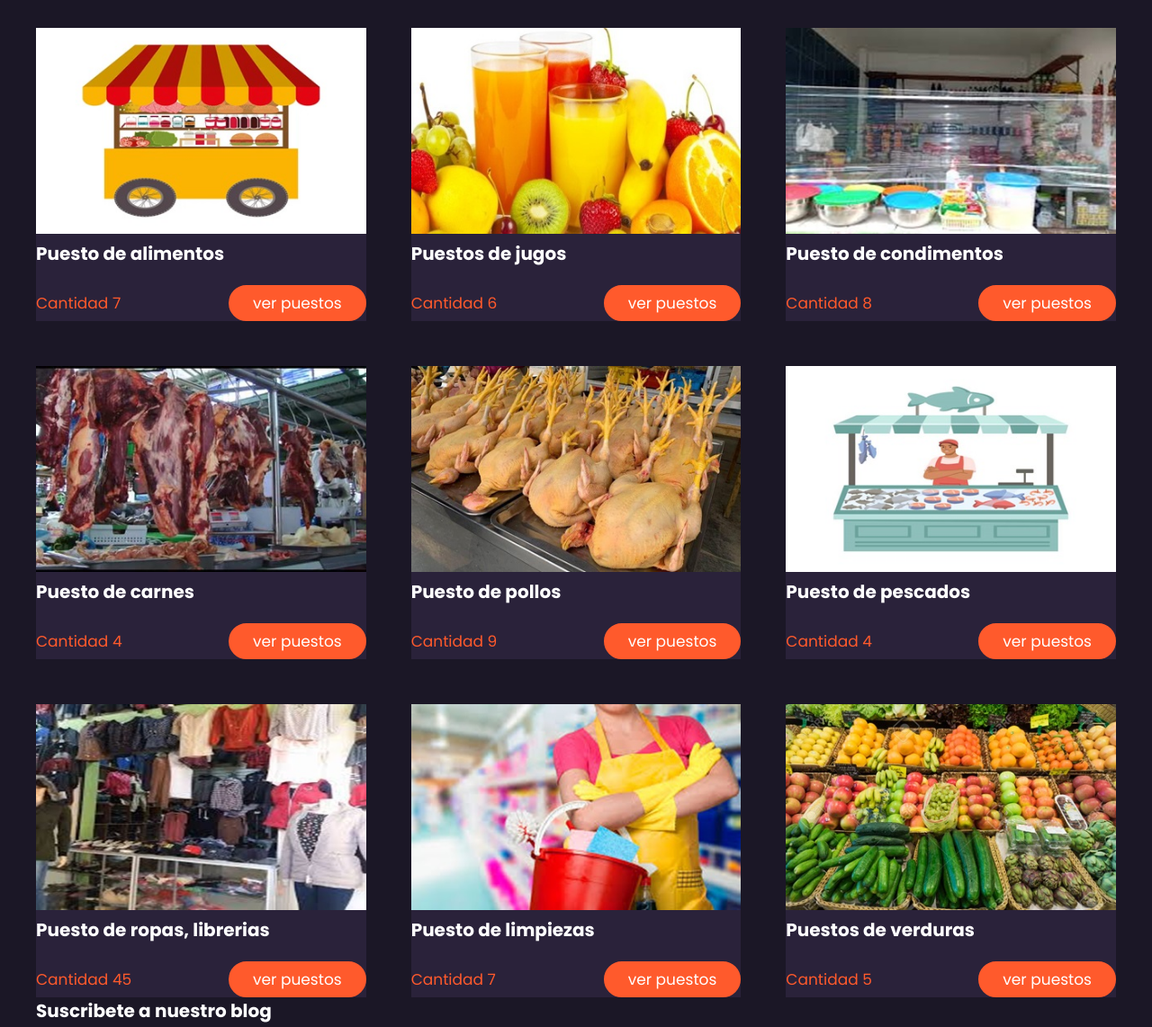
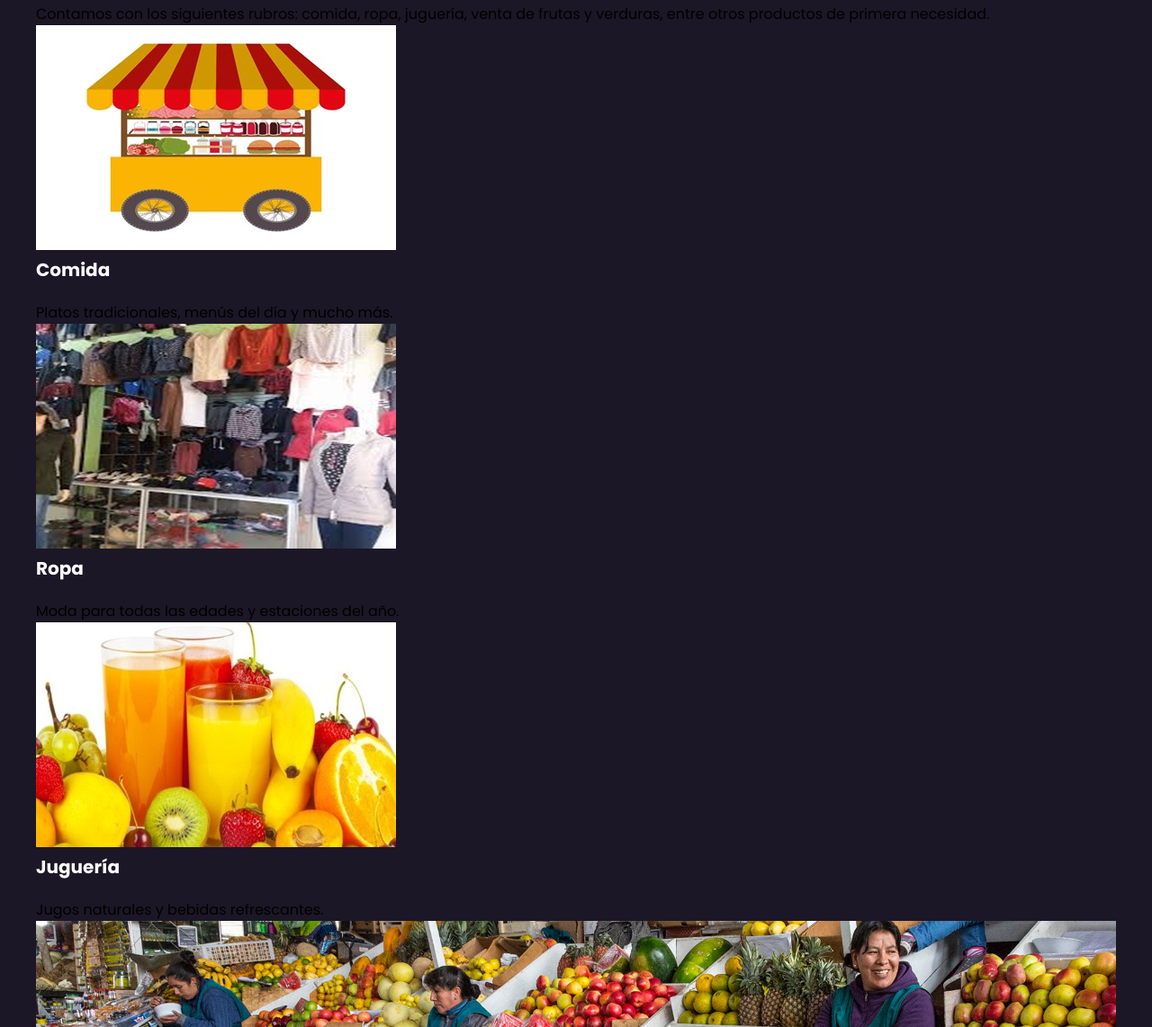
Before and after one commit to robertosotelosamaniego/MERCADO-LAS-ESTRELLAS, a plain HTML site: page index.html in a window 1280 px wide. Shown: the part 1258-2400 px from the top of the page at 90% size. Drawn offline with Linux system fonts and the light colour scheme.

Commit message:
Update index.html

```diff
--- a/index.html
+++ b/index.html
@@ -7,10 +7,11 @@
     <link rel="stylesheet" href="style.css">
 
 </head>
+<link rel="stylesheet" href="https://cdnjs.cloudflare.com/ajax/libs/font-awesome/6.5.0/css/all.min.css">
 <body>
     <header class="header">
       <div class="menu container">
-           <a href="#" class="logo">Logo</a>
+           <a href="#" class="logo">Mercado Estrellas</a>
            <input type="checkbox" id="menu"/>
            <label for="menu">
                <img src ="imagines de pagina/menu.png" class="menu-icono" alt="menu">
@@ -18,16 +19,16 @@
           <nav class="navbar">
             <ul>
               <li><a href="#">Inicio</a></li>
-              <li><a href="#">Servicio</a></li>
+              <li><a href="#">Servicios</a></li>
               <li><a href="#">Producto</a></li>
-              <li><a href="#">Contacto</a></li>
+              <li><a href="https://api.whatsapp.com/send?phone=51996369309&text=Hola%20Presidente%20deseo%20hacer%20una%20consulta..." target="_blank" >Contacto</a></li>
             </ul>
           </nav>
       </div>
 
       <div class="header-conten container">
         <div class="header-txt">
-          <h1> Mercado <span> las </span> <br> Estrellas </h1>
+          <h1><span>Mercado</span> Las Estrellas</h1>
           <p>
             El Mercado de las Estrellas es un espacio comercial diverso y dinámico
             que reúne a emprendedores y comerciantes locales en un solo lugar.
@@ -61,111 +62,43 @@
        </div>
     </section>
 
-    <main class="product container">
-      <h2> Lista de Puestos </h2>
-      <div class="product-content">
-        <div class="product-1">
-          <img src="mercado/puesto de comida.jpg" alt="">
-          <div class="product-txt">
-            <h3>Puesto de alimentos</h3>
-            <div class="price">
-              <p>Cantidad 7</p>
-              <a href="puestoalimentos.html" target="_blank" class="btn-2">ver puestos</a>
-            </div>
-          </div>
-        </div>
 
-        <div class="product-1">
-          <img src="mercado/puesto de jugo.jpg" alt="">
-          <div class="product-txt">
-            <h3>Puestos de jugos</h3>
-            <div class="price">
-              <p>Cantidad 6</p>
-              <a href="#" class="btn-2">ver puestos</a>
-            </div>
-          </div>
-        </div>
+    <section class="services container">
+  <h2 class="section-title">Locales de Servicios</h2>
+  <p class="section-description">
+    Contamos con los siguientes rubros: comida, ropa, juguería, venta de frutas y verduras, entre otros productos de primera necesidad.
+  </p>
 
-        <div class="product-1">
-          <img src="mercado/puesto de especias.jpg" alt="">
-          <div class="product-txt">
-            <h3>Puesto de condimentos</h3>
-            <div class="price">
-              <p>Cantidad 8</p>
-              <a href="#" class="btn-2">ver puestos</a>
-            </div>
-          </div>
-        </div>
+  <div class="card-grid">
+    <div class="card">
+      <img src="mercado/puesto de comida.jpg" alt="Comida">
+      <h3>Comida</h3>
+      <p>Platos tradicionales, menús del día y mucho más.</p>
+    </div>
+    <div class="card">
+      <img src="mercado/puesto de ropa.jpg" alt="Ropa">
+      <h3>Ropa</h3>
+      <p>Moda para todas las edades y estaciones del año.</p>
+    </div>
+    <div class="card">
+      <img src="mercado/puesto de jugo.jpg" alt="Juguería">
+      <h3>Juguería</h3>
+      <p>Jugos naturales y bebidas refrescantes.</p>
+    </div>
+    <div class="card">
+      <img src="mercado/Frutas.jpg" alt="Frutas y Verduras">
+      <h3>Frutas y Verduras</h3>
+      <p>Productos frescos directo del campo.</p>
+    </div>
+  </div>
 
-        <div class="product-1">
-          <img src="mercado/puesto de carne.jpg" alt="">
-          <div class="product-txt">
-            <h3>Puesto de carnes</h3>
-            <div class="price">
-              <p>Cantidad 4</p>
-              <a href="#" class="btn-2">ver puestos</a>
-            </div>
-          </div>
-        </div>
-
-        <div class="product-1">
-          <img src="mercado/puesto de pollo.jpg" alt="">
-          <div class="product-txt">
-            <h3>Puesto de pollos</h3>
-            <div class="price">
-              <p>Cantidad 9</p>
-              <a href="#" class="btn-2">ver puestos</a>
-            </div>
-          </div>
-        </div>
-
-        <div class="product-1">
-          <img src="mercado/puesto de pescado.jpg" alt="">
-          <div class="product-txt">
-            <h3>Puesto de pescados</h3>
-            <div class="price">
-              <p>Cantidad 4</p>
-              <a href="#" class="btn-2">ver puestos</a>
-            </div>
-          </div>
-        </div>
-
-        <div class="product-1">
-          <img src="mercado/puesto de ropa.jpg" alt="">
-          <div class="product-txt">
-            <h3>Puesto de ropas, librerias</h3>
-            <div class="price">
-              <p>Cantidad 45</p>
-              <a href="#" class="btn-2">ver puestos</a>
-            </div>
-          </div>
-        </div>
-
-        <div class="product-1">
-          <img src="mercado/productos de limpieza.jpg" alt="">
-          <div class="product-txt">
-            <h3>Puesto de limpiezas</h3>
-            <div class="price">
-              <p>Cantidad 7</p>
-              <a href="#" class="btn-2">ver puestos</a>
-            </div>
-          </div>
-        </div>
-
-        <div class="product-1">
-          <img src="mercado/puesto de verduras.jpg" alt="">
-          <div class="product-txt">
-            <h3>Puestos de verduras</h3>
-            <div class="price">
-              <p>Cantidad 5</p>
-              <a href="#" class="btn-2">ver puestos</a>
-            </div>
-          </div>
-        </div>
+  <div class="center">
+    <a href="galeria.html" class="btn-1">Ver todos los locales</a>
+  </div>
+</section>
 
 
-      </div>
-    </main>
+
 <section class="contac container">
   <div class="contact-container">
     <h3>Suscribete a nuestro blog</h3>
@@ -187,13 +120,33 @@
          <li><a href="#">Inicio</a></li>
          <li><a href="#">Servicios</a></li>
          <li><a href="#">Productos</a></li>
-         <li><a href="#">Contacto</a></li>
+         <li><a href="contacto.html" target="_blank">Contacto</a></li>
 
 
      </ul>
 
 
   </div>
+
+</footer>
+<footer class="footer">
+  <div class="footer-container container">
+    <div class="footer-info">
+      <h3>Mercado Las Estrellas</h3>
+      <p><i class="fa-solid fa-location-dot"></i> Av. Central 123, Ciudad Comercio</p>
+      <p><i class="fa-solid fa-clock"></i> Lunes a Domingo: 8:00 am – 8:00 pm</p>
+      <p><i class="fa-solid fa-phone"></i> (01) 555-1234</p>
+    </div>
+    <div class="footer-social">
+      <h4>Síguenos</h4>
+      <a href="#"><i class="fa-brands fa-facebook"></i></a>
+      <a href="#"><i class="fa-brands fa-instagram"></i></a>
+      <a href="https://api.whatsapp.com/send?phone=51981288056&text=Hola%20Roberto%20deseo%20hacer%20una%20consulta..."><i class="fa-brands fa-whatsapp"></i></a>
+    </div>
+  </div>
+  <div class="footer-bottom">
+    <p>© 2025 Mercado Las Estrellas. Todos los derechos reservados.</p>
+  </div>
 </footer>
 
 </body>
```
